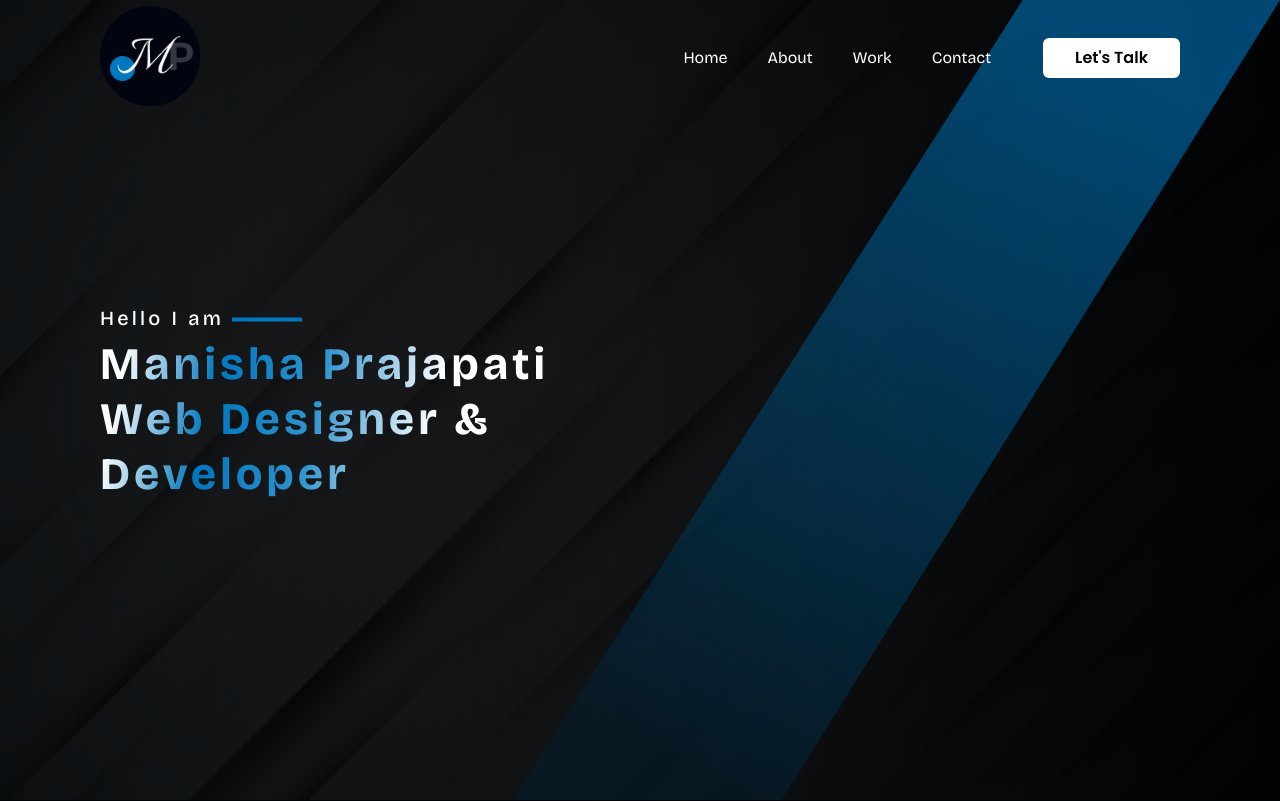
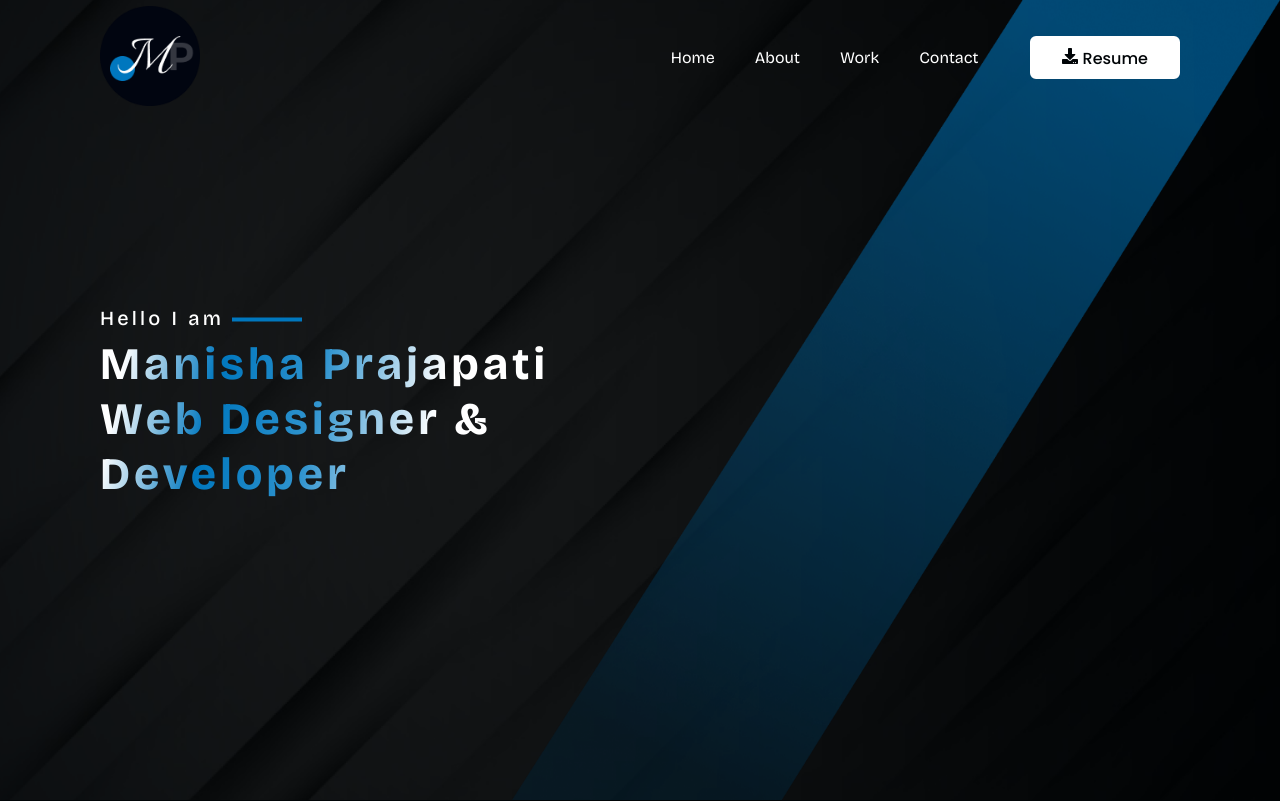
Before and after one commit to manishaprajapati-27/portfolio-2, a React (Create React App) app: page / in a window 1280 px wide. Shown: the top 801 px of the page. Built offline with nearby package versions, Linux system fonts and the light colour scheme.

Commit message:
add resume

```diff
--- a/src/assets/scss/components/_buttons.scss
+++ b/src/assets/scss/components/_buttons.scss
@@ -7,7 +7,7 @@
   font-weight: 500;
   padding: 10px 30px;
   border-radius: 6px;
-  font-weight: 600;
+  font-weight: 500;
   border: 2px solid v.$light;
   outline: 0;
   position: relative;
--- a/src/components/Navbar.jsx
+++ b/src/components/Navbar.jsx
@@ -1,8 +1,9 @@
 import React, { useState } from "react";
 import { motion } from "framer-motion";
 import { Link, NavLink } from "react-router-dom";
-import { FaBars, FaTimes } from "react-icons/fa";
+import { FaBars, FaTimes, FaDownload } from "react-icons/fa";
 import { logo } from "../constants/images";
+import { resume } from "../constants/files";
 
 export default function Navbar() {
   const [navToggle, setNavToggle] = useState(false);
@@ -11,9 +12,9 @@ export default function Navbar() {
     setNavToggle(!navToggle);
   };
 
-  const pageStart = () => {
-    window.scrollTo(1, 1);
-  };
+  //   const pageStart = () => {
+  //     window.scrollTo(1, 1);
+  //   };
 
   return (
     <motion.header
@@ -48,8 +49,13 @@ export default function Navbar() {
             <NavLink to="/contact" className="nav-link">
               Contact
             </NavLink>
-            <Link to="/contact" onClick={pageStart} className="button ms-lg-2">
-              Let's Talk
+            <Link
+              to={resume}
+              target="_blank"
+              className="button ms-lg-2"
+              download="Manisha-Prajapati-Resume.pdf"
+            >
+              <FaDownload /> Resume
             </Link>
           </div>
         </nav>
--- /dev/null
+++ b/src/constants/files.jsx
@@ -0,0 +1,3 @@
+import resume from "../assets/images/Manisha-Prajapati-Resume.pdf";
+
+export { resume };
--- a/src/pages/Work/SmallProjectSection.jsx
+++ b/src/pages/Work/SmallProjectSection.jsx
@@ -1,13 +1,12 @@
 import React from "react";
 import { Link } from "react-router-dom";
 import { FiGithub, FiLink } from "react-icons/fi";
-import { FaChevronRight } from "react-icons/fa";
 import { RealEsate, PortFolio1, Landing } from "../../constants/images";
 
 const SmallProjectSection = () => {
-  const pageStart = () => {
-    window.scrollTo(1, 1);
-  };
+  //   const pageStart = () => {
+  //     window.scrollTo(1, 1);
+  //   };
 
   return (
     <section className="section small-project">
@@ -109,18 +108,6 @@ const SmallProjectSection = () => {
             </div>
           </div>
         </div>
-
-        <Link
-          to="/work"
-          onClick={pageStart}
-          type="button"
-          className="button-arrow mt-2"
-        >
-          <span>See All</span>
-          <span className="icon">
-            <FaChevronRight />
-          </span>
-        </Link>
       </div>
     </section>
   );
```
Also changed, not shown: 1 other file (tests, documents, lock files or other folders).
